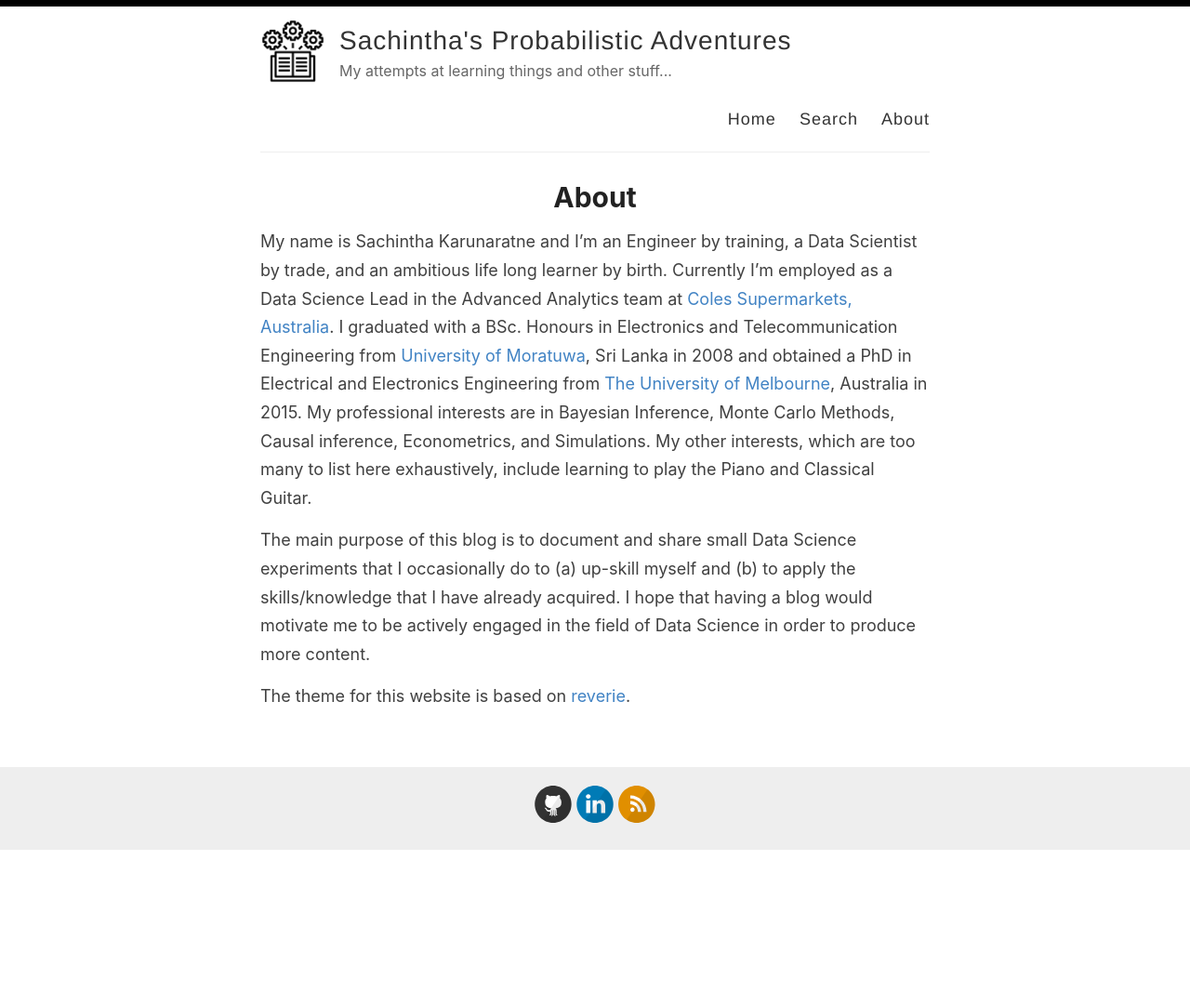
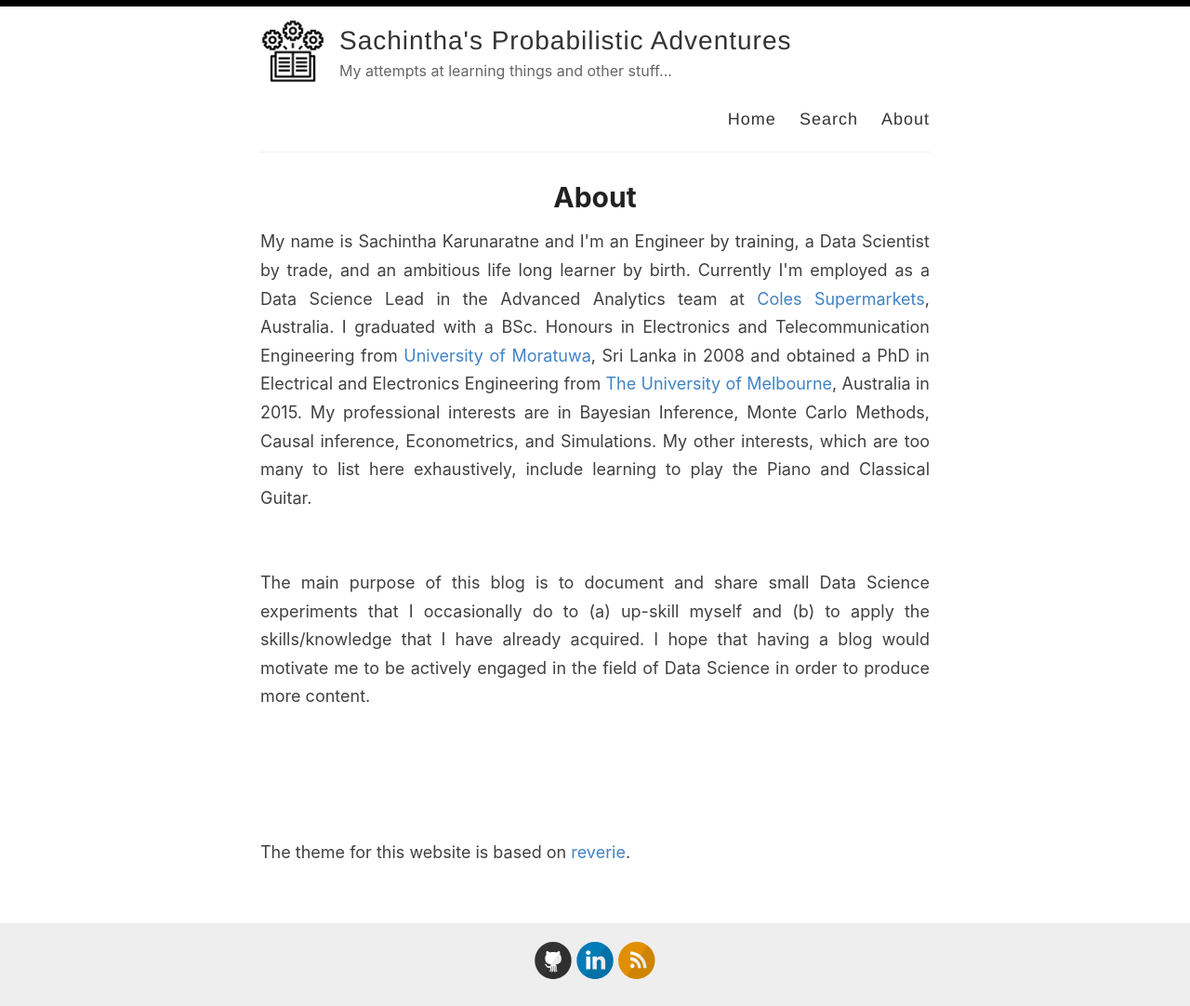
Before and after one commit to sachinthak/sachinthak.github.io, a Jekyll site: the page built from _pages/about.md, in a window 1280 px wide. Shown: the whole page at 93% size. Built offline with Jekyll 4.4.1, drawn with Linux system fonts in a browser that asks for light colours; before the commit the page ends 914 px from its top, so only the background shows below that.

Commit message:
aligned  the text in the about page

```diff
--- a/_pages/about.md
+++ b/_pages/about.md
@@ -5,12 +5,14 @@ permalink: /about/
 ---
 
 
+<div style="text-align: justify">
 My name is Sachintha Karunaratne and I'm an Engineer by training, a Data Scientist by trade, and an ambitious life long learner by birth.
-Currently I'm employed as a Data Science Lead in the Advanced Analytics team at [Coles Supermarkets, Australia](https://www.coles.com.au).
-I graduated with a BSc. Honours in Electronics and Telecommunication Engineering from [University of Moratuwa](https://uom.lk), Sri Lanka in 2008 and obtained a PhD in Electrical and Electronics Engineering from [The University of Melbourne](https://www.unimelb.edu.au), Australia in 2015. My professional interests are in Bayesian Inference, Monte Carlo Methods, Causal inference, Econometrics, and Simulations. My other interests, which are too many to list here exhaustively, include learning to play the Piano and Classical Guitar.
+Currently I'm employed as a Data Science Lead in the Advanced Analytics team at <a href="https://www.coles.com.au">Coles Supermarkets</a>, Australia. I graduated with a BSc. Honours in Electronics and Telecommunication Engineering from <a href="https://uom.lk">University of Moratuwa</a>, Sri Lanka in 2008 and obtained a PhD in Electrical and Electronics Engineering from <a href="https://www.unimelb.edu.au">The University of Melbourne</a>, Australia in 2015. My professional interests are in Bayesian Inference, Monte Carlo Methods, Causal inference, Econometrics, and Simulations. My other interests, which are too many to list here exhaustively, include learning to play the Piano and Classical Guitar.
+</div>
+<br>
+<div style="text-align: justify">
+The main purpose of this blog is to document and share small Data Science experiments that I occasionally do to (a) up-skill myself and (b) to apply the skills/knowledge that I have already acquired. I hope that having a blog would  motivate me to be actively engaged in the field of Data Science in order to produce more content.
+</div>
 
-The main purpose of this blog is to document and share small Data Science experiments that I occasionally do to (a) up-skill myself and (b) to apply the skills/knowledge that I have already acquired. I hope that having a blog would  motivate me to be actively engaged in the field of Data Science in order to produce more content.
-
-
-
+<br><br><br><br>
 The theme for this website is based on [reverie](https://github.com/amitmerchant1990/reverie).
```
